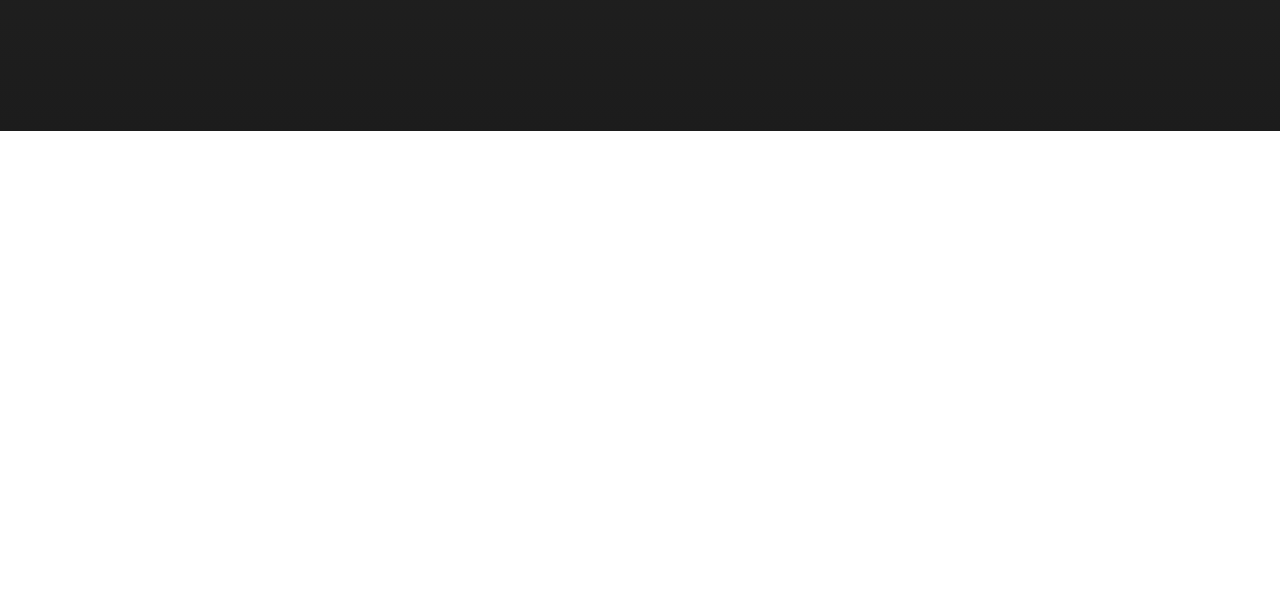
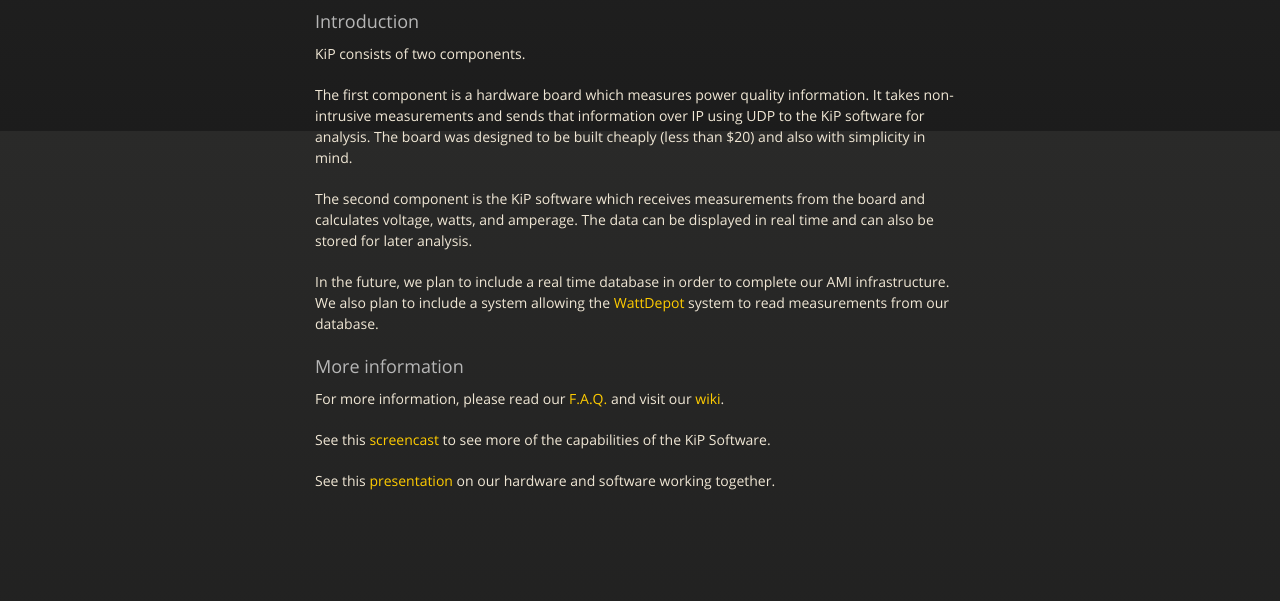
Before and after one commit to anthonyjchriste/knowledge-is-power, a plain HTML site: page index.html in a window 1280 px wide. Shown: the part 669-1270 px from the top of the page. Before the commit the page ends 800 px from the top, so only its background shows below. Drawn offline with nearby package versions, Linux system fonts and the light colour scheme.

```diff
--- a/index.html
+++ b/index.html
@@ -41,6 +41,26 @@
         <h1>knowledge-is-power</h1>
 
 <p>KiP is an educational AMI kit for smart grid technologies</p>
+
+<p><img src="https://raw.github.com/anthonyjchriste/knowledge-is-power/master/images/screenshot.png" alt="screenshot of KiP"></p>
+
+<h3>Introduction</h3>
+
+<p>KiP consists of two components.</p>
+
+<p>The first component is a hardware board which measures power quality information. It takes non-intrusive measurements and sends that information over IP using UDP to the KiP software for analysis. The board was designed to be built cheaply (less than $20) and also with simplicity in mind.</p>
+
+<p>The second component is the KiP software which receives measurements from the board and calculates voltage, watts, and amperage. The data can be displayed in real time and can also be stored for later analysis.</p>
+
+<p>In the future, we plan to include a real time database in order to complete our AMI infrastructure. We also plan to include a system allowing the <a href="https://code.google.com/p/wattdepot/">WattDepot</a> system to read measurements from our database.</p>
+
+<h3>More information</h3>
+
+<p>For more information, please read our <a href="https://github.com/anthonyjchriste/knowledge-is-power/wiki/F.A.Q.">F.A.Q.</a> and visit our <a href="https://github.com/anthonyjchriste/knowledge-is-power/wiki">wiki</a>.</p>
+
+<p>See this <a href="http://www.youtube.com/watch?v=1NRkIplJYG4">screencast</a> to see more of the capabilities of the KiP Software.</p>
+
+<p>See this <a href="http://www.youtube.com/watch?feature=player_embedded&amp;v=BkVKLiR7ylo">presentation</a> on our hardware and software working together.</p>
       </section>
 
     </div>
```
Also changed, not shown: params.json (+1 -1 lines).
